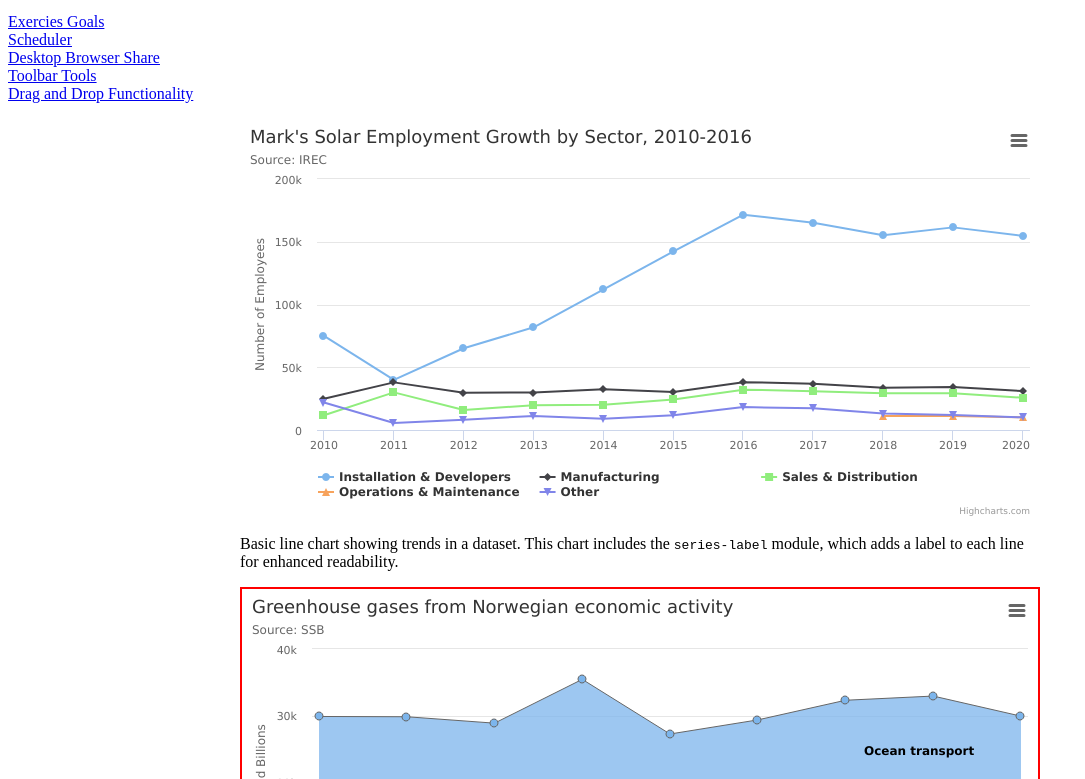
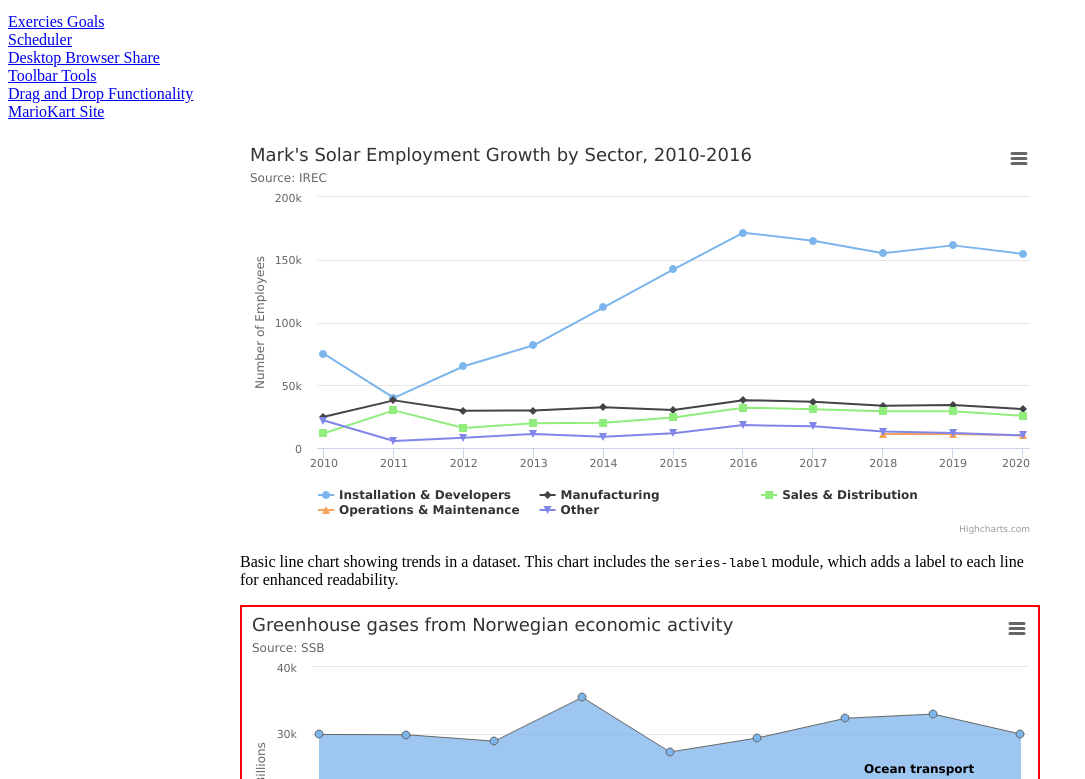
Before and after one commit to Adran-N/Adran-N.github.io, a plain HTML site: page index.html in a window 1280 px wide. Shown: the part 321-1100 px from the top of the page, without its empty margins (0-1085 px from the left). Drawn offline with nearby package versions, Linux system fonts and the light colour scheme; no server answers.

Commit message:
add mario cart site

```diff
--- a/index.html
+++ b/index.html
@@ -23,6 +23,8 @@
     <a href="jqwidgets-ver15.0.0/demos/Javascript%20%26%20JQuery/jqxtoolbar/javascript-toolbar-events.htm">Toolbar Tools</a><br>
 
     <a href="jqwidgets-ver15.0.0/demos/Javascript%20%26%20JQuery/jqxdragdrop/defaultfunctionality.htm">Drag and Drop Functionality</a><br>
+
+    <a href="mariokart_site/">MarioKart Site</a><br>
 
     <script src="https://code.highcharts.com/maps/highmaps.js"></script>
     <script src="https://code.highcharts.com/maps/modules/data.js"></script>
```
